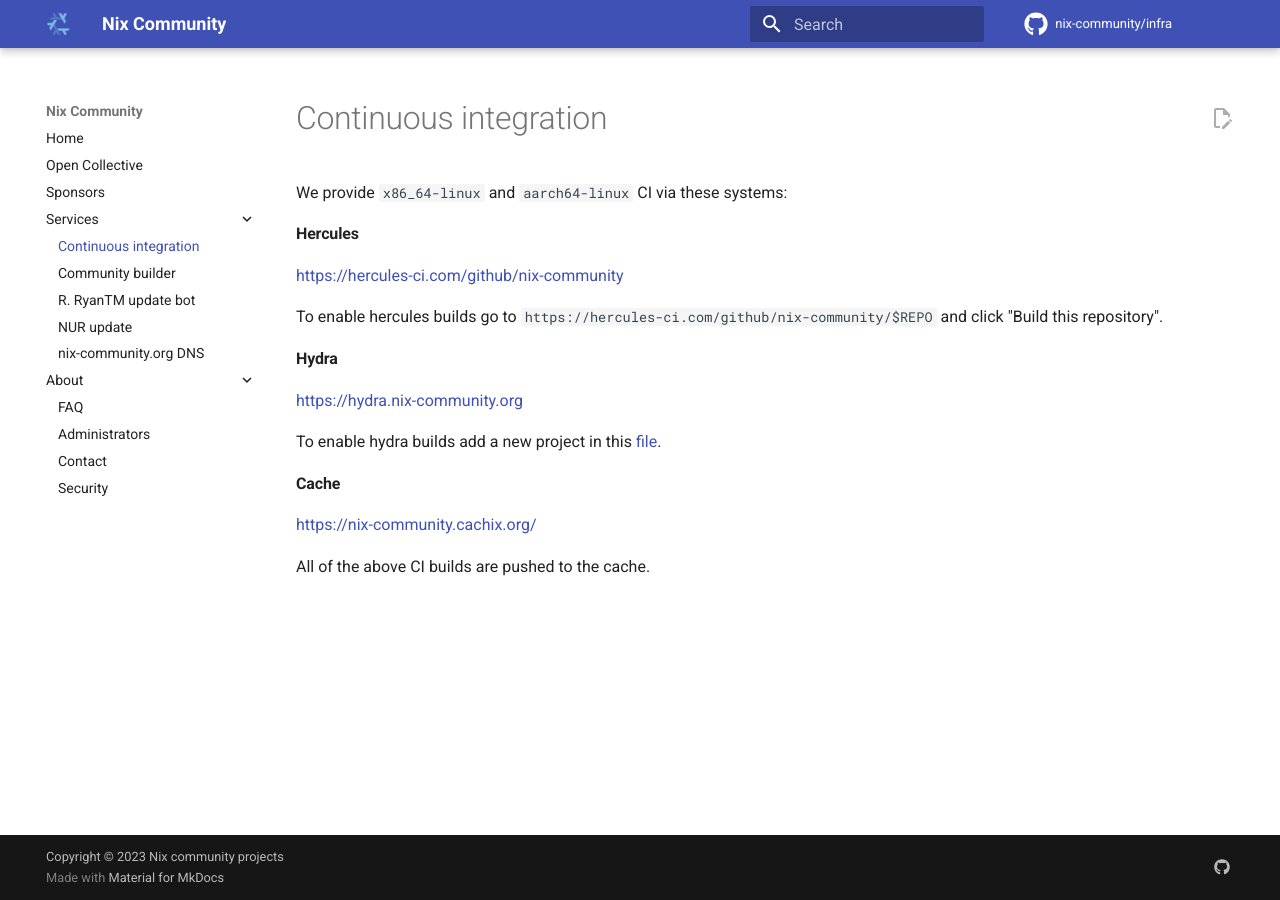
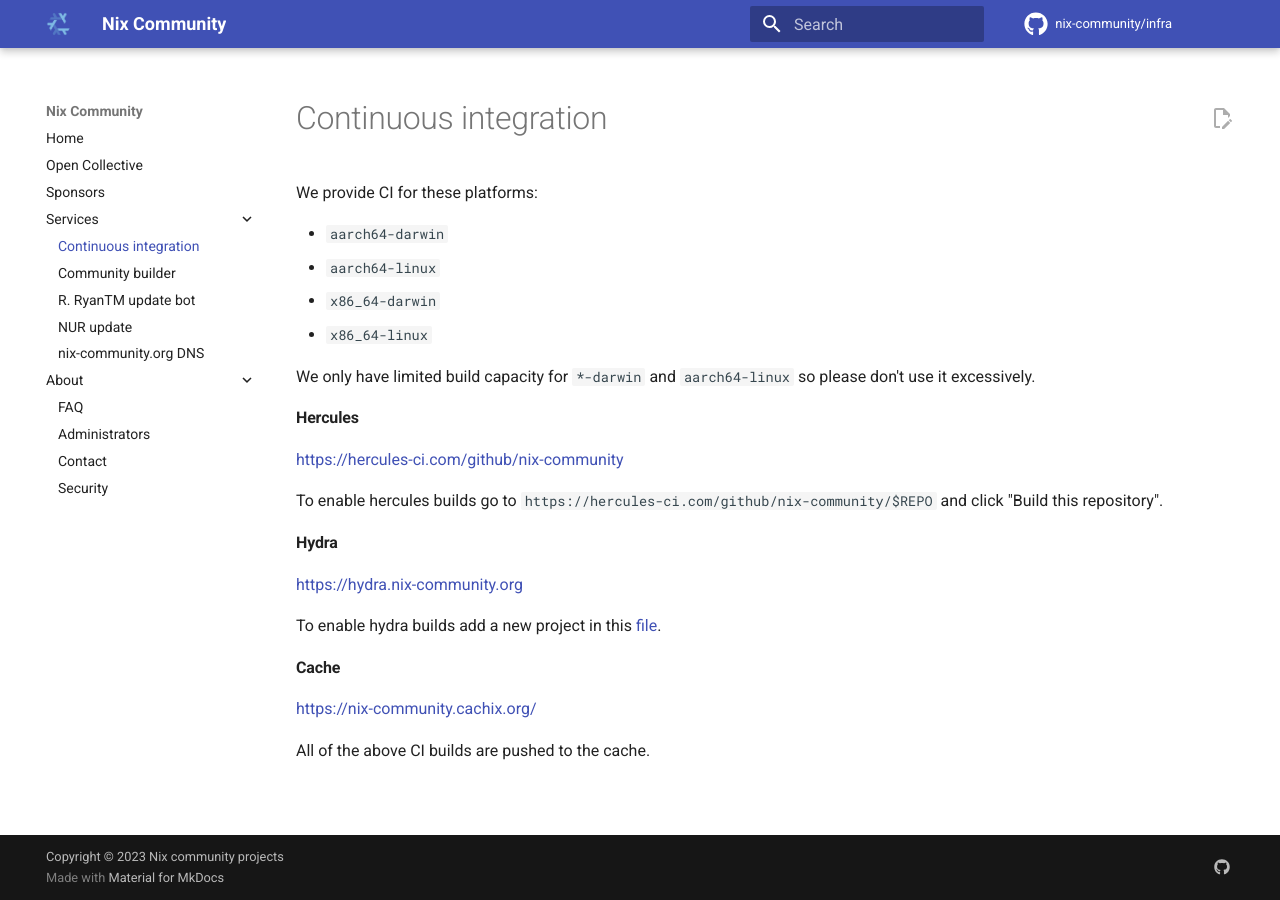
Before and after one commit to nix-community/infra, an MkDocs documentation site: the page built from docs/continuous-integration.md, in a window 1280 px wide. Built offline with MkDocs 1.6.1 and Material for MkDocs 9.7.7, drawn with Linux system fonts in a browser that asks for light colours; comment, search, counter and statistics services are not loaded.

Commit message:
docs/continuous-integration: add darwin

```diff
--- a/docs/continuous-integration.md
+++ b/docs/continuous-integration.md
@@ -1,4 +1,11 @@
-We provide `x86_64-linux` and `aarch64-linux` CI via these systems:
+We provide CI for these platforms:
+
+- `aarch64-darwin`
+- `aarch64-linux`
+- `x86_64-darwin`
+- `x86_64-linux`
+
+We only have limited build capacity for `*-darwin` and `aarch64-linux` so please don't use it excessively.
 
 #### Hercules
 
```
